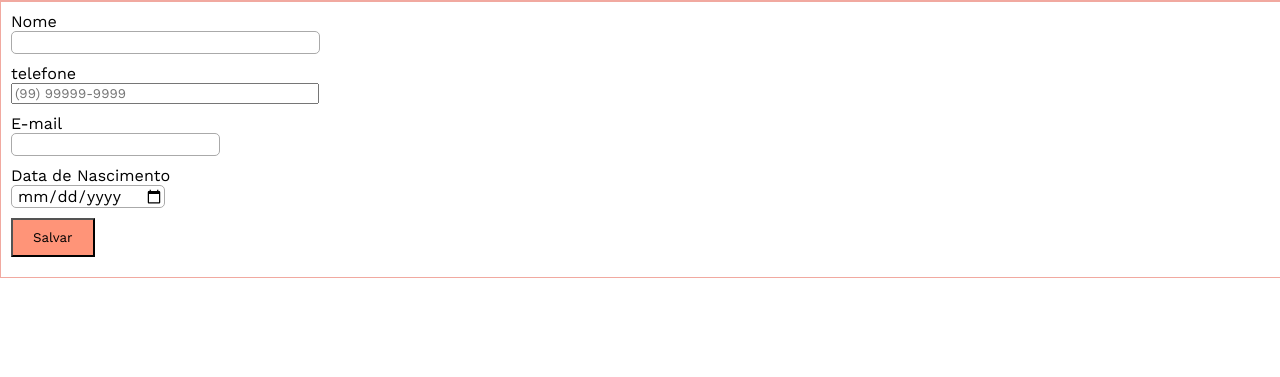
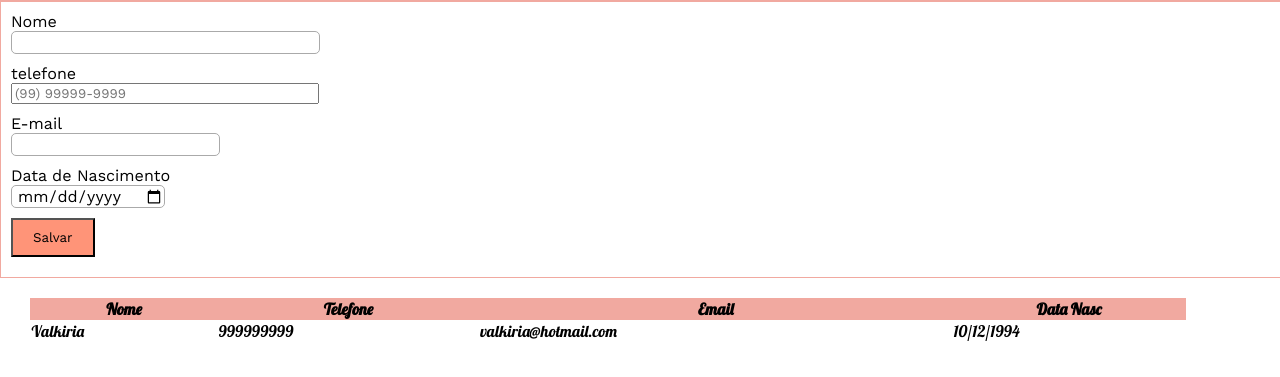
Before and after one commit to valkiriarodrigues/CPW2_2019_2, a plain HTML site: page AULA03/index.html in a window 1280 px wide. Shown: the part 99-476 px from the top of the page. Drawn offline with nearby package versions, Linux system fonts and the light colour scheme.

Commit message:
continuando a aula 3 criiando tabela

```diff
--- a/AULA03/index.html
+++ b/AULA03/index.html
@@ -45,7 +45,7 @@
 
     </div>
 
-    <div id="ListagemContatos"></div>
+    <div id="listagemContatos"></div>
 
 <script src="src/js/index.js"></script>
 <script src="src/js/mascaras.js"></script>
--- a/AULA03/src/js/index.js
+++ b/AULA03/src/js/index.js
@@ -1,7 +1,15 @@
 /**
  * nosso banco de dados fake(in memory DB)
  */
-var contatos = [];
+var contatos = [
+    {
+        nome: 'Valkiria',
+        telefone: '999999999',
+        email:'valkiria@hotmail.com',
+        dataNascimento:'10/12/1994'
+    }
+];
+renderizarTabelaContatos();
 
 function salvarContato(event){
     //inibe a recarga da pagina
@@ -27,17 +35,43 @@ function salvarContato(event){
 
 function renderizarTabelaContatos(){
     if(contatos.length > 0 ){
-        let areaListagemContatos=document.getElementById('ListagemContatos');
+        let areaListagemContatos=document.getElementById('listagemContatos');
 
         /**
          * cria a tabela
          */
          let tabela= document.createElement('table');
 
+         let cabecalho=criarCabecalhoTabela();
+
+         //adiciona o cabecalho dentro da tabela
+         tabela.appendChild(cabecalho);
+
+         let corpoTabela=criarCorpoTabela();
+         //adiciona o corpo da tabela na tabela
+         tabela.appendChild(corpoTabela);
+
          /**
           * limpa a area de listagem
           */
          areaListagemContatos.innerHTML=''; //recebe uma string vazia
+
+         /**
+          * adiciona o cabeçalho dentro da tabela
+          */
+         tabela.appendChild(cabecalho);
+
+         /**
+          * adiciona a tabela dentro da area de listagem
+          */
+         areaListagemContatos.appendChild(tabela);
+
+
+
+    }
+}
+
+function criarCabecalhoTabela(){
 
          /**
           * cria o cabeçalho da tabela
@@ -66,17 +100,49 @@ function renderizarTabelaContatos(){
           */
          cabecalho.appendChild(linhaCabecalho);
 
+         //retorta o cabeçalho criado
+         return cabecalho;
+
+}
+
+function criarCorpoTabela(){
+    /**
+     * cria o corpo da tabela
+     */
+    let corpoTabela=document.createElement('tbody');
+
+    /**
+     * cria a linha de contatos
+     */
+
+     for(let i=0; i < contatos.length; i++){
          /**
-          * adiciona o cabeçalho dentro da tabela
+          * cria uma nova linha no corpo da tabela
           */
-         tabela.appendChild(cabecalho);
+         let linha= document.createElement('tr');
 
-         /**
-          * adiciona a tabela dentro da area de listagem
-          */
-         areaListagemContatos.appendChild(tabela);
+         let celulaNome=document.createElement('td');
+         celulaNome.innerText=contatos[i].nome;
+         linha.appendChild(celulaNome);
+
+         let celulaTelefone=document.createElement('td');
+         celulaTelefone.innerText=contatos[i].telefone;
+         linha.appendChild(celulaTelefone);
+
+         let celulaEmail=document.createElement('td');
+         celulaEmail.innerText=contatos[i].email;
+         linha.appendChild(celulaEmail);
+
+         let celulaDataNasc=document.createElement('td');
+         celulaDataNasc.innerText=contatos[i].dataNascimento;
+         linha.appendChild(celulaDataNasc);
+
+         //adiciona a nova linha no corpo da tabela
+            corpoTabela.appendChild(linha);
+
+     }
+
+     return corpoTabela;
 
 
-
-    }
 }
--- a/AULA03/src/styles/estilos.scss
+++ b/AULA03/src/styles/estilos.scss
@@ -81,3 +81,24 @@ body{
 
 
 }
+
+#listagemContatos{
+    margin-top: 20px;
+    width: 95%;
+
+    table{
+        border-collapse: collapse;
+        //border: 1px solid black;
+        margin: auto;
+        width: 95%;
+        font-family: $fonte-decorativa;
+
+        thead{
+
+            background-color: $cor-header;
+
+        }
+
+
+    }
+}
```
Also changed, not shown: AULA03/src/styles/estilos.css, 1 other file.
